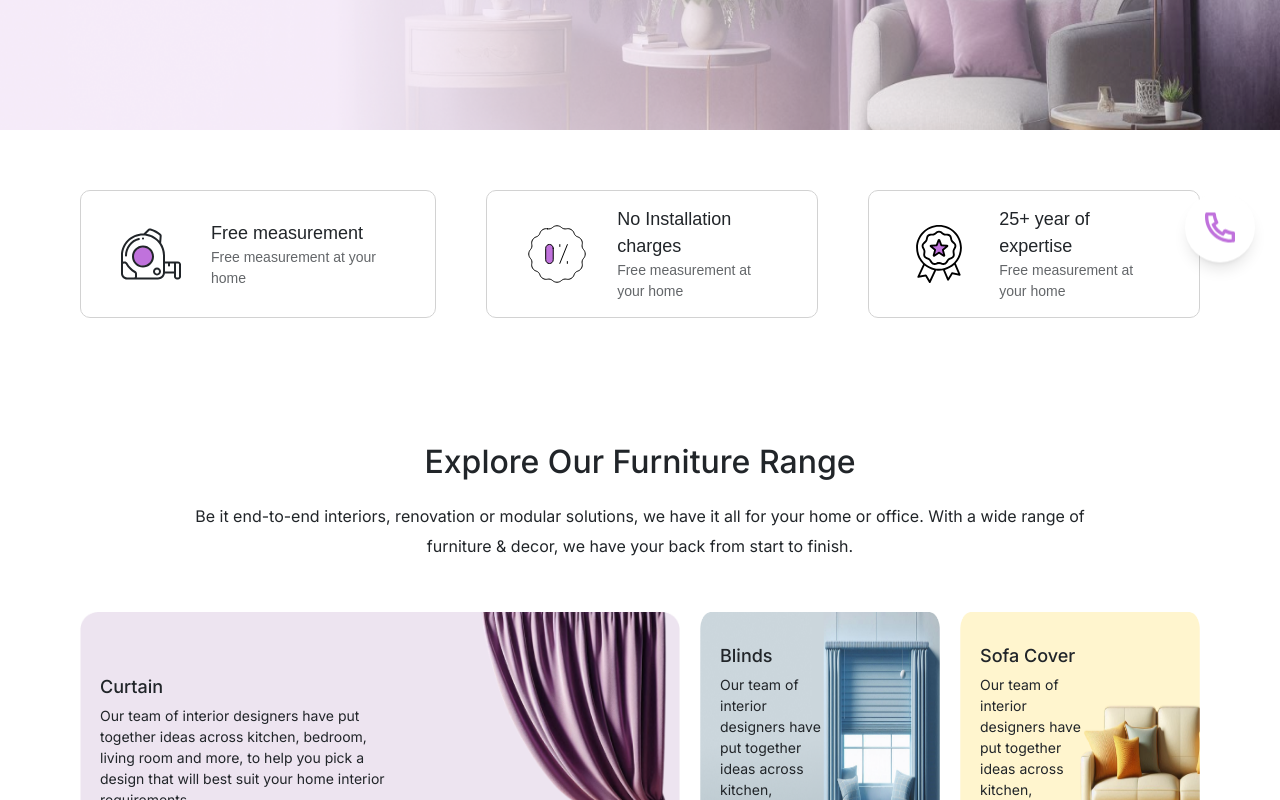
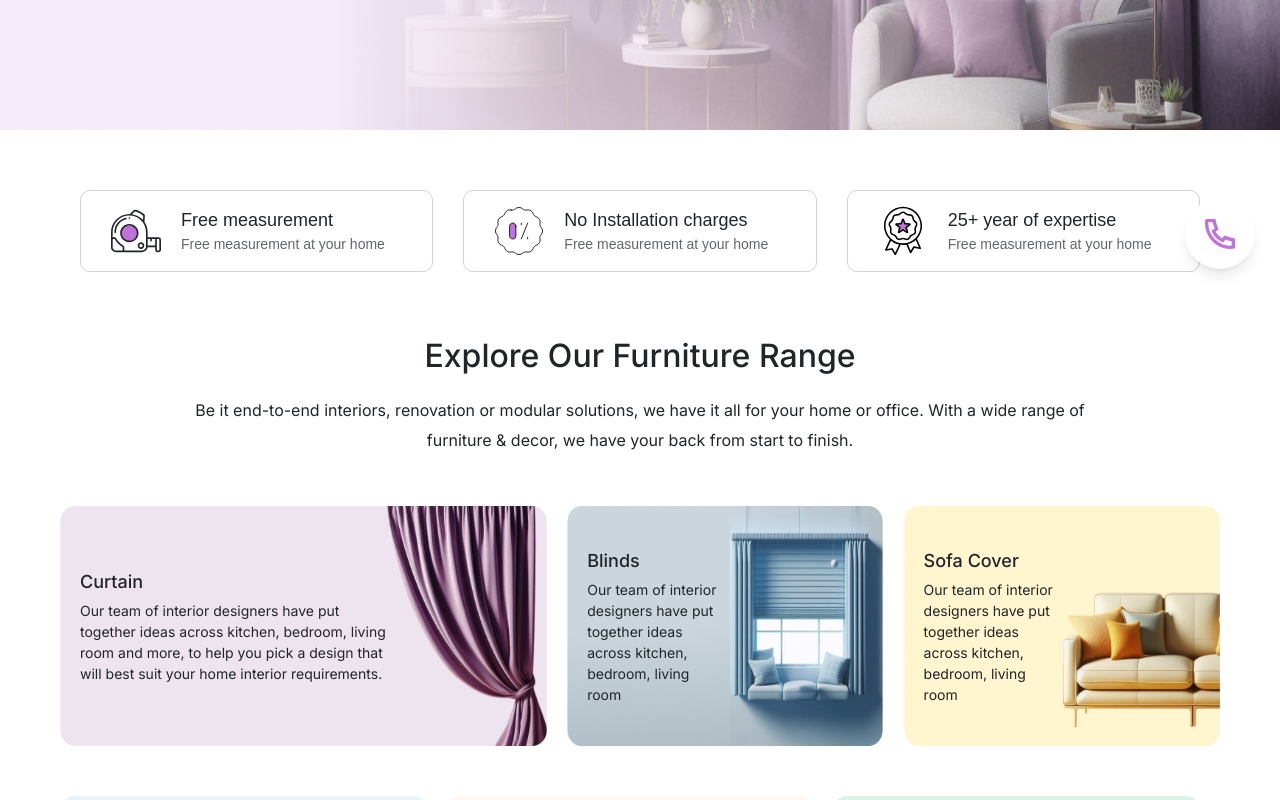
Before and after one commit to rdeepesh/fyndecor-web, a Next.js app: page / in a window 1280 px wide. Shown: the part 500-1300 px from the top of the page. Built offline with nearby package versions, Linux system fonts and the light colour scheme.

Commit message:
fix - desktop version design changes

```diff
--- a/src/app/globals.css
+++ b/src/app/globals.css
@@ -141,21 +141,20 @@ header.header nav ul li a:hover{
   background: var(--white);
   display: grid;
   grid-template-columns: auto auto auto;
-  gap: 50px;
+  gap: 30px;
 }
 .we__provide__section .our__services{
   border: 1px solid #D2D2D2;
-  border-radius: 5px;
   display: flex;
   align-items: center;
-  padding: 15px 40px;
-}
-.we__provide__section .our__services{
-  border: 1px solid #D2D2D2;
+  padding: 15px 30px;
   border-radius: 10px;
 }
+.we__provide__section .our__services img{
+  width: 50px;
+}
 .we__provide__section .our__services .content{
-  padding-left: 30px;
+  padding-left: 20px;
 }
 .we__provide__section .our__services .content h5{
   font-size: 18px;
@@ -174,7 +173,7 @@ header.header nav ul li a:hover{
 
 /* EXPLORE_OUR_FURNITURE_SECTION */
 .explore__our__furniture__section{
-  padding: var(--container-py-lg) var(--container-px-lg);
+  padding: 0 var(--container-py-lg) var(--container-px-lg);
   background: var(--white);
 }
 .explore__our__furniture__section h2{
@@ -194,12 +193,12 @@ header.header nav ul li a:hover{
 }
 .furniture__cards{
   display: grid;
-  grid-template-columns: 600px auto auto;
+  grid-template-columns: 42% auto auto;
   padding-top: 50px;
   gap: 20px;
 }
 .furniture__cards.row2{
-  grid-template-columns: auto auto auto;
+  grid-template-columns: calc(100% / 3 - 20px) calc(100% / 3 - 20px) calc(100% / 3 - 20px);
 }
 .furniture__cards .fancy__card {
   padding: 30px 20px;
@@ -210,6 +209,7 @@ header.header nav ul li a:hover{
   background-size: 100% 100%;
   background-repeat: no-repeat;
 }
+
 .furniture__cards .fancy__card.card1{
   background-image: url(assets/images/fur-01.png);
 }
@@ -229,7 +229,13 @@ header.header nav ul li a:hover{
   background-image: url(assets/images/fur-06.png);
 }
 .furniture__cards .fancy__card .content{
+  width: 49%;
+}
+.furniture__cards.row2 .fancy__card .content{
   width: 65%;
+}
+.furniture__cards .fancy__card.card1 .content{
+  width: 69%;
 }
 .furniture__cards .fancy__card .content h5{
   color: var(--black);
@@ -245,6 +251,7 @@ header.header nav ul li a:hover{
   margin-bottom: 0;
   text-align: left;
   line-height: 1.5;
+  max-width: 100%;
 }
 /* EXPLORE_OUR_FURNITURE_SECTION */
 
@@ -436,9 +443,12 @@ header.header nav ul li a:hover{
   display: flex;
   flex-direction: column;
   box-shadow: 0 4px 4px 0px rgba(0,0,0,0.07);
-  min-width: 398px;
-  max-width: 398px;
+  min-width: calc(100vw / 3 - 76px);
+  max-width: calc(100vw / 3 - 76px);
   margin-right: 20px;
+}
+.feedback__wrapper .feedback__card:last-child {
+  margin-right: 0px;
 }
 .feedback__wrapper .feedback__card .stars{
   display: flex;
```
